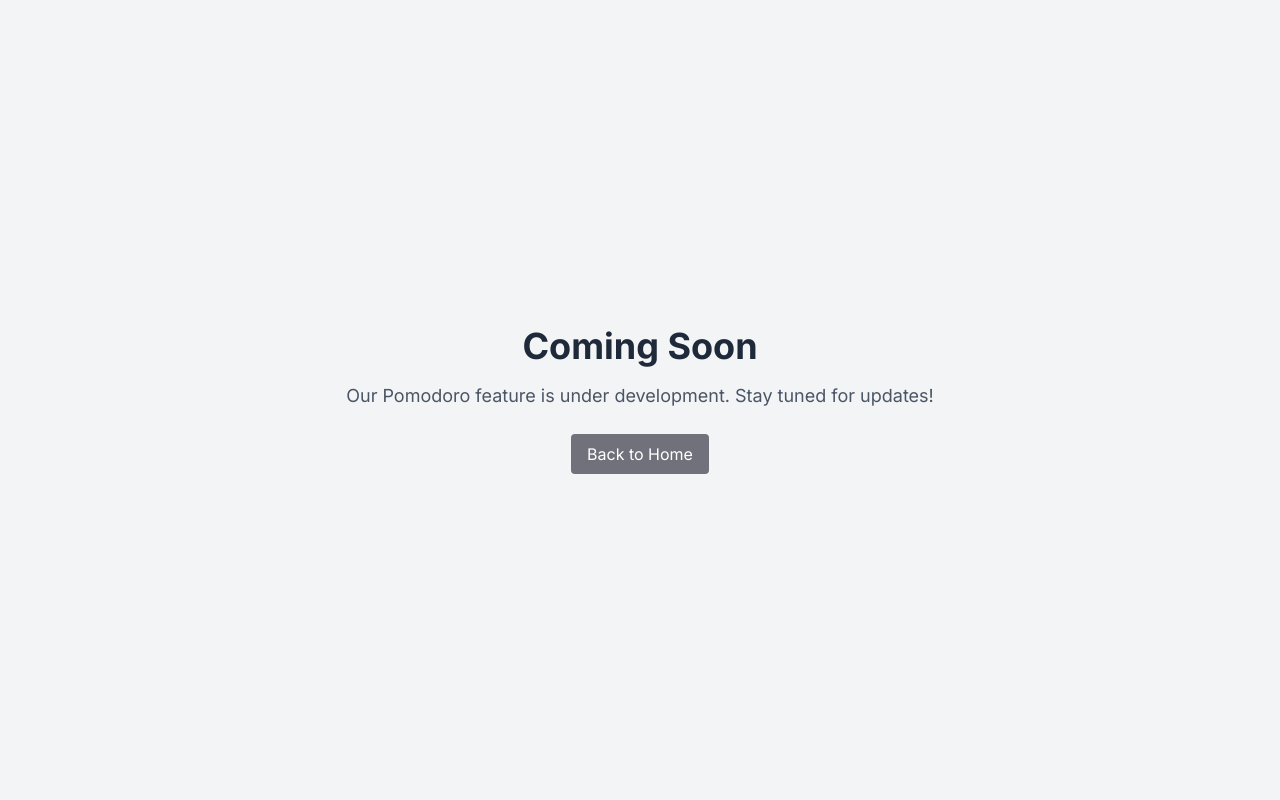
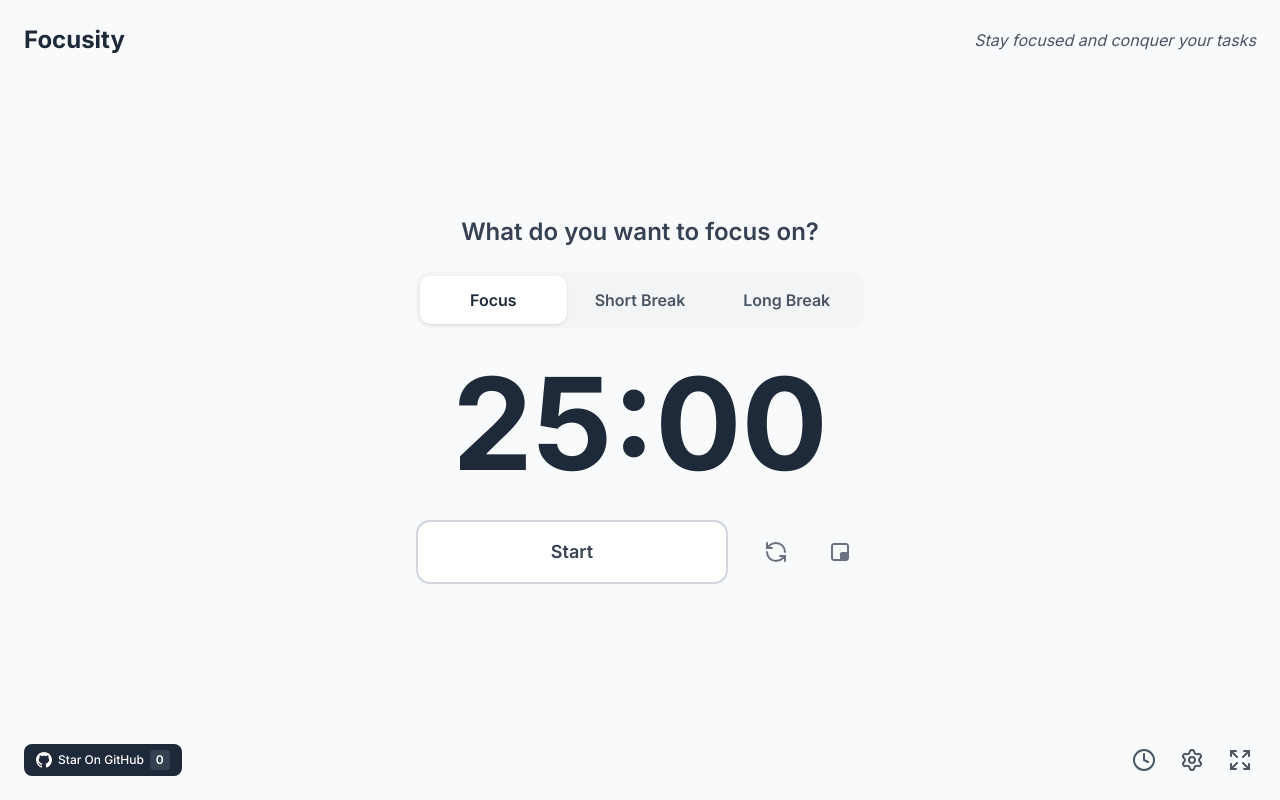
Before and after one commit to hasbihasbullh/Focusity, a Next.js app: page /pomodoro in a window 1280 px wide. Built offline with nearby package versions, Linux system fonts and the light colour scheme.

Commit message:
dev : add Pomodoro

```diff
--- a/app/pomodoro/page.tsx
+++ b/app/pomodoro/page.tsx
@@ -1,13 +1,13 @@
-import Link from 'next/link';
+import Top from "@/common/sections/pomodoro/Top";
+import TimerSection from "@/common/sections/pomodoro/TimerSection";
+import Bottom from "@/common/sections/pomodoro/Bottom";
 
 export default function Pomodoro() {
   return (
-    <div className="flex flex-col items-center justify-center min-h-screen bg-gray-100">
-      <h1 className="text-4xl font-bold text-gray-800 mb-4">Coming Soon</h1>
-      <p className="text-lg text-gray-600 mb-6">Our Pomodoro feature is under development. Stay tuned for updates!</p>
-      <Link href="/" className="px-4 py-2 bg-zinc-500 text-white rounded hover:bg-zinc-600">
-        Back to Home
-      </Link>
+    <div className="min-h-screen bg-gray-50 p-4 sm:p-6 flex flex-col">
+      <Top />
+      <TimerSection />
+      <Bottom />
     </div>
-  )
+  );
 }
--- /dev/null
+++ b/common/sections/pomodoro/Bottom.tsx
@@ -0,0 +1,77 @@
+"use client"
+import React, { useState, useEffect } from "react";
+import { Clock, Settings, Expand, Minimize } from "lucide-react";
+
+export default function Bottom() {
+  const [isFullscreen, setIsFullscreen] = useState(false);
+
+  // Fungsi untuk toggle fullscreen
+  const toggleFullscreen = () => {
+    if (!document.fullscreenElement) {
+      // Masuk fullscreen (target root document)
+      document.documentElement.requestFullscreen().catch((err) => {
+        console.error("Failed to enter fullscreen:", err);
+      });
+    } else {
+      // Keluar fullscreen
+      document.exitFullscreen().catch((err) => {
+        console.error("Failed to exit fullscreen:", err);
+      });
+    }
+  };
+
+  // Deteksi perubahan status fullscreen
+  useEffect(() => {
+    const handleFullscreenChange = () => {
+      setIsFullscreen(!!document.fullscreenElement);
+    };
+
+    document.addEventListener("fullscreenchange", handleFullscreenChange);
+
+    // Cleanup listener
+    return () => {
+      document.removeEventListener("fullscreenchange", handleFullscreenChange);
+    };
+  }, []);
+
+  return (
+    <div className="flex flex-col sm:flex-row justify-between items-center gap-4 sm:gap-0 pt-4 sm:pt-6">
+      {/* Bottom Left - Star On GitHub Button (Kecil dengan Ikon GitHub) */}
+      <div className="bottom-left hidden sm:flex justify-center sm:justify-start space-x-4 order-2 sm:order-1">
+        <button className="flex items-center gap-1.5 bg-gray-800 text-white px-3 py-1.5 rounded-md hover:bg-gray-700 transition duration-200 group text-xs">
+          {/* GitHub Icon */}
+          <svg className="w-4 h-4 group-hover:scale-110 transition-transform duration-200" fill="currentColor" viewBox="0 0 24 24">
+            <path d="M12 0c-6.626 0-12 5.373-12 12 0 5.302 3.438 9.8 8.207 11.387.599.111.793-.261.793-.577v-2.234c-3.338.726-4.033-1.416-4.033-1.416-.546-1.387-1.333-1.756-1.333-1.756-1.089-.745.083-.729.083-.729 1.205.084 1.839 1.237 1.839 1.237 1.07 1.834 2.807 1.304 3.492.997.107-.775.418-1.305.762-1.604-2.665-.305-5.467-1.334-5.467-5.931 0-1.311.469-2.381 1.236-3.221-.124-.303-.535-1.524.117-3.176 0 0 1.008-.322 3.301 1.23.957-.266 1.983-.399 3.003-.404 1.02.005 2.047.138 3.006.404 2.291-1.552 3.297-1.23 3.297-1.23.653 1.653.242 2.874.118 3.176.77.84 1.235 1.911 1.235 3.221 0 4.609-2.807 5.624-5.479 5.921.43.372.823 1.102.823 2.222v3.293c0 .319.192.694.801.576 4.765-1.589 8.199-6.086 8.199-11.386 0-6.627-5.373-12-12-12z" />
+          </svg>
+
+          {/* Text dan Count */}
+          <span className="font-medium">Star On GitHub</span>
+
+          {/* Star Count */}
+          <span className="bg-gray-700 px-1.5 py-0.5 rounded text-xs font-semibold group-hover:bg-gray-600 transition duration-200">0</span>
+        </button>
+      </div>
+
+      {/* Bottom Right - Utility Icons (Center on Mobile) */}
+      <div className="bottom-right flex justify-center sm:justify-end space-x-4 w-full sm:w-auto order-1 sm:order-2">
+        <button className="text-gray-600 hover:text-gray-800 transition duration-200 p-1">
+          <Clock className="w-5 h-5 sm:w-6 sm:h-6" />
+        </button>
+        <button className="text-gray-600 hover:text-gray-800 transition duration-200 p-1">
+          <Settings className="w-5 h-5 sm:w-6 sm:h-6" />
+        </button>
+        <button
+          className="text-gray-600 hover:text-gray-800 transition duration-200 p-1"
+          onClick={toggleFullscreen}
+          title={isFullscreen ? "Keluar Fullscreen" : "Masuk Fullscreen"}
+        >
+          {isFullscreen ? (
+            <Minimize className="w-5 h-5 sm:w-6 sm:h-6" />
+          ) : (
+            <Expand className="w-5 h-5 sm:w-6 sm:h-6" />
+          )}
+        </button>
+      </div>
+    </div>
+  );
+}
--- /dev/null
+++ b/common/sections/pomodoro/TimerSection.tsx
@@ -0,0 +1,138 @@
+"use client";
+import { useState, useEffect } from "react";
+import { RefreshCcw } from "lucide-react";
+import { CgMiniPlayer } from "react-icons/cg";
+
+const parseTimeToSeconds = (timeStr: string): number => {
+  const [minutes] = timeStr.split(":").map(Number);
+  return minutes * 60;
+};
+
+const formatSecondsToTime = (seconds: number): string => {
+  const mins = Math.floor(seconds / 60);
+  const secs = seconds % 60;
+  return `${mins.toString().padStart(2, "0")}:${secs.toString().padStart(2, "0")}`;
+};
+
+const showNotification = (mode: string) => {
+  const title = `${mode} selesai!`;
+  const body = mode === "Focus" ? "Take a break and continue productivity." : mode === "Short Break" ? "Back to focus for the next session." : "The long break is over. Ready for another round?";
+
+  if ("Notification" in window) {
+    if (Notification.permission === "granted") {
+      new Notification(title, { body, icon: "/favicon.ico" });
+    } else if (Notification.permission !== "denied") {
+      Notification.requestPermission().then((permission) => {
+        if (permission === "granted") {
+          new Notification(title, { body, icon: "/favicon.ico" });
+        } else {
+          alert(`${title}\n${body}`);
+        }
+      });
+    } else {
+      alert(`${title}\n${body}`);
+    }
+  } else {
+    alert(`${title}\n${body}`);
+  }
+};
+
+export default function TimerSection() {
+  const [currentMode, setCurrentMode] = useState("Focus");
+  const [timeRemaining, setTimeRemaining] = useState(0);
+  const [isRunning, setIsRunning] = useState(false);
+
+  const timerConfig = {
+    Focus: "25:00",
+    "Short Break": "05:00",
+    "Long Break": "15:00",
+  };
+
+  useEffect(() => {
+    const initialTime = parseTimeToSeconds(timerConfig[currentMode as keyof typeof timerConfig]);
+    setTimeRemaining(initialTime);
+    setIsRunning(false); // Hentikan timer saat mode berubah
+  }, [currentMode]);
+
+  useEffect(() => {
+    let interval: NodeJS.Timeout | null = null;
+    if (isRunning && timeRemaining > 0) {
+      interval = setInterval(() => {
+        setTimeRemaining((prev) => prev - 1);
+      }, 1000);
+    } else if (timeRemaining === 0 && isRunning) {
+      setIsRunning(false);
+      showNotification(currentMode);
+    }
+    return () => {
+      if (interval) clearInterval(interval);
+    };
+  }, [isRunning, timeRemaining, currentMode]);
+
+  const handleModeSelect = (mode: string) => {
+    setCurrentMode(mode);
+  };
+
+  const handleReset = () => {
+    const initialTime = parseTimeToSeconds(timerConfig[currentMode as keyof typeof timerConfig]);
+    setTimeRemaining(initialTime);
+    setIsRunning(false);
+  };
+
+  const currentTimer = formatSecondsToTime(timeRemaining);
+
+  return (
+    <div className="flex-1 flex items-center justify-center py-8">
+      <div className="w-full max-w-md px-4 sm:px-0 text-center">
+        {/* Question Text */}
+        <div className="mb-4 sm:mb-6">
+          <h3 className="text-lg sm:text-2xl font-semibold text-gray-700">What do you want to focus on?</h3>
+        </div>
+
+        {/* Mode Selection - Dinamis */}
+        <div className="flex bg-gray-100 rounded-lg sm:rounded-xl p-1 mb-4 sm:mb-8">
+          {["Focus", "Short Break", "Long Break"].map((mode) => (
+            <button
+              key={mode}
+              onClick={() => handleModeSelect(mode)}
+              className={`flex-1 py-2 sm:py-3 px-2 sm:px-4 text-sm sm:text-base font-semibold rounded-md sm:rounded-lg transition duration-200 ${
+                currentMode === mode ? "bg-white text-gray-800 shadow-sm" : "text-gray-600 hover:text-gray-800 hover:bg-gray-200"
+              }`}
+            >
+              {mode}
+            </button>
+          ))}
+        </div>
+
+        {/* Timer Display - Dinamis */}
+        <div className="mb-4 sm:mb-8">
+          <div className="text-7xl sm:text-8xl md:text-9xl font-bold text-gray-800">{currentTimer}</div>
+        </div>
+
+        {/* Start Button dengan Ikon Tambahan */}
+        <div className="flex flex-col sm:flex-row items-center justify-center gap-4 sm:gap-6">
+          {/* Start/Pause Button */}
+          <button
+            onClick={() => setIsRunning(!isRunning)}
+            className="w-full sm:flex-1 max-w-xs bg-white border-2 border-gray-300 text-gray-700 text-base sm:text-lg font-semibold py-3 sm:py-4 px-6 rounded-xl hover:bg-gray-50 transition duration-200"
+          >
+            {isRunning ? "Pause" : "Start"}
+          </button>
+
+          {/* Ikon Tambahan */}
+          <div className="flex justify-center sm:justify-start space-x-3 sm:space-x-4">
+            {/* Reload/Reset Icon */}
+            <button onClick={handleReset} className="text-gray-500 hover:text-gray-700 transition duration-200 p-2 sm:p-3 rounded-lg hover:bg-gray-100">
+              <RefreshCcw className="w-5 h-5 sm:w-6 sm:h-6" />
+            </button>
+
+            {/* Miniplayer Icon */}
+            <button className="text-gray-500 hover:text-gray-700 transition duration-200 p-2 sm:p-3 rounded-lg hover:bg-gray-100">
+              <CgMiniPlayer className="w-5 h-5 sm:w-6 sm:h-6" />
+            </button>
+          </div>
+        </div>
+      </div>
+    </div>
+  );
+}
--- /dev/null
+++ b/common/sections/pomodoro/Top.tsx
@@ -0,0 +1,21 @@
+import React from "react";
+
+export default function Top() {
+  return (
+    <div className="flex flex-col sm:flex-row justify-between items-center gap-4 sm:gap-0 pb-4 sm:pb-6">
+      {/* Top Left - Logo */}
+      <div className="top-left">
+        <div className="logo">
+          <h2 className="text-xl sm:text-2xl font-bold text-gray-800 text-center sm:text-left">Focusity</h2>
+        </div>
+      </div>
+
+      {/* Top Right - Quotes */}
+      <div className="top-right">
+        <div className="quotes">
+          <p className="text-sm sm:text-base text-gray-600 italic text-center sm:text-right">Stay focused and conquer your tasks</p>
+        </div>
+      </div>
+    </div>
+  );
+}
```
